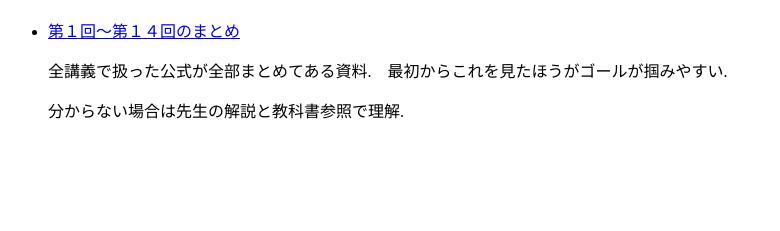
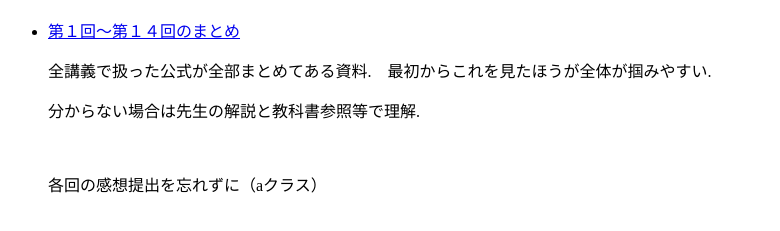
Before and after one commit to jackdawson0410/sample18, a plain HTML site: page index.html in a window 1280 px wide. Shown: the part 57-288 px from the top of the page, without its empty margins (0-780 px from the left). Drawn offline with Linux system fonts and the light colour scheme.

Commit message:
Update index.html

```diff
--- a/index.html
+++ b/index.html
@@ -7,8 +7,11 @@
 	<h1>電磁気学基礎（期末試験のみ）</h1>
 	<ul>
 		<li><a href = "https://www.dropbox.com/scl/fi/gxf9ji4woqncpok84xtz4/.pdf?rlkey=x2v0wptcimf2d93xiaqo42f0b&dl=0">第１回～第１４回のまとめ</a></li>
-		<p>全講義で扱った公式が全部まとめてある資料.　最初からこれを見たほうがゴールが掴みやすい. </p>
-		<p>分からない場合は先生の解説と教科書参照で理解.</p>
+		<p>全講義で扱った公式が全部まとめてある資料.　最初からこれを見たほうが全体が掴みやすい. </p>
+		<p>分からない場合は先生の解説と教科書参照等で理解.</p>
+		<br>
+		<p>各回の感想提出を忘れずに（aクラス）</p>
+
 	</ul>
 </body>
 </html>
```
